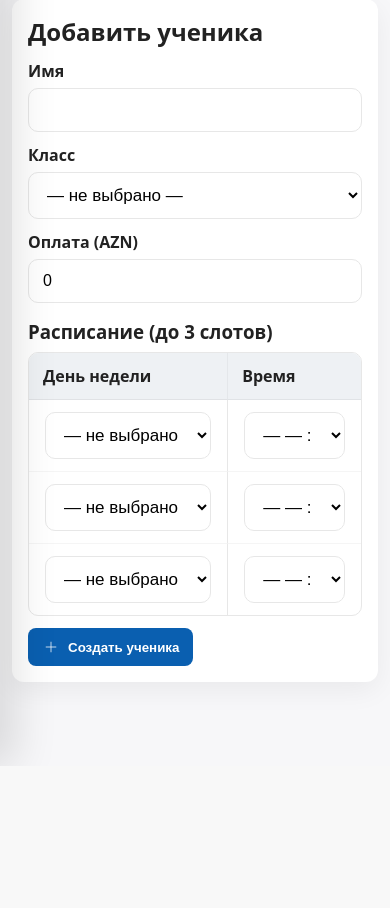
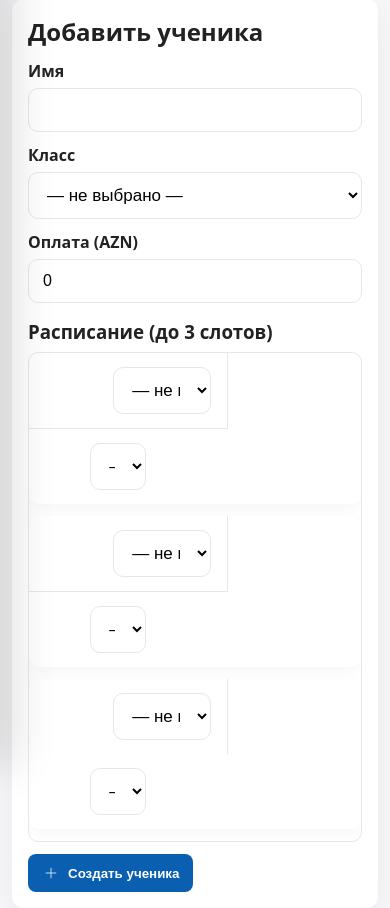
Before and after one commit to alikitto/repp2025, a PHP site: page /add/student.php in a window 390 px wide. Shown: the part 78-986 px from the top of the page. Before the commit the page ends 844 px from the top, so only its background shows below. Run offline with PHP 8.4, Linux system fonts and the light colour scheme; the visitor is signed in with stand-in values (Sample User, id 1).

Commit message:
Update style.css

```diff
--- a/profile/css/style.css
+++ b/profile/css/style.css
@@ -184,10 +184,65 @@ label{font-weight:700}
 .table.today td.col-visited { padding:10px 6px; }
 
 /* Адаптив: в карточках тоже отображаем кастомный чек */
+/* ---------- Мобильная (карточная) верстка для .table.today - исправленная ---------- */
 @media (max-width:720px) {
-  .visit-label { width:44px; height:28px; }
+  .table.today { border-collapse:separate; border-spacing:0; }
+  .table.today thead { display:none; }
+
+  /* Каждая строка — карточка */
+  .table.today tbody tr {
+    display:block;
+    margin-bottom:12px;
+    border-radius:10px;
+    background:#fff;
+    box-shadow:0 4px 14px rgba(0,0,0,0.04);
+    overflow:hidden;
+    padding:0;                 /* убираем внутренние отступы у tr */
+  }
+
+  /* Ячейки — строчки внутри карточки, делим на две колонки: label (лево) и content (право) */
+  .table.today tbody td {
+    display:flex;
+    align-items:center;
+    gap:10px;
+    padding:14px 16px;
+    border-bottom:1px solid var(--border);
+    box-sizing:border-box;
+  }
+  .table.today tbody td:last-child { border-bottom:0; }
+
+  /* label слева — фиксированная ширина (35%) */
+  .table.today tbody td::before {
+    content: attr(data-label);
+    display:block;
+    flex: 0 0 35%;
+    max-width: 40%;
+    font-weight:700;
+    color:#333;
+    padding-right:8px;
+    box-sizing:border-box;
+    white-space:normal;
+  }
+
+  /* контент — занимает оставшееся пространство и переносится по словам */
+  .table.today tbody td > * {
+    flex: 1 1 auto;
+    min-width:0; /* важно для переноса текста внутри flex */
+    word-break: break-word;
+  }
+
+  /* Время — делаем более заметным и не жирным слишком (если нужно) */
+  .table.today tbody td.time-cell { font-weight:600; color:#111; }
+
+  /* Для колонки с чекбоксом: центрируем содержимое */
+  .table.today tbody td.col-visited { justify-content:center; }
+
+  /* Стили кастомного чекбокса — чуть увеличим для тача */
+  .visit-label { width:44px; height:28px; display:inline-flex; align-items:center; justify-content:center; }
   .visit-custom { width:20px; height:20px; border-radius:8px; }
-  .table.today tbody td::before { width:40%; }
+
+  /* Удаляем лишние бордеры у карточки чтобы не было "двойных" линий */
+  .table.today tbody tr + tr { margin-top:8px; }
 }
 
 /* Обеспечим, что заголовки правильно разделены */
```
